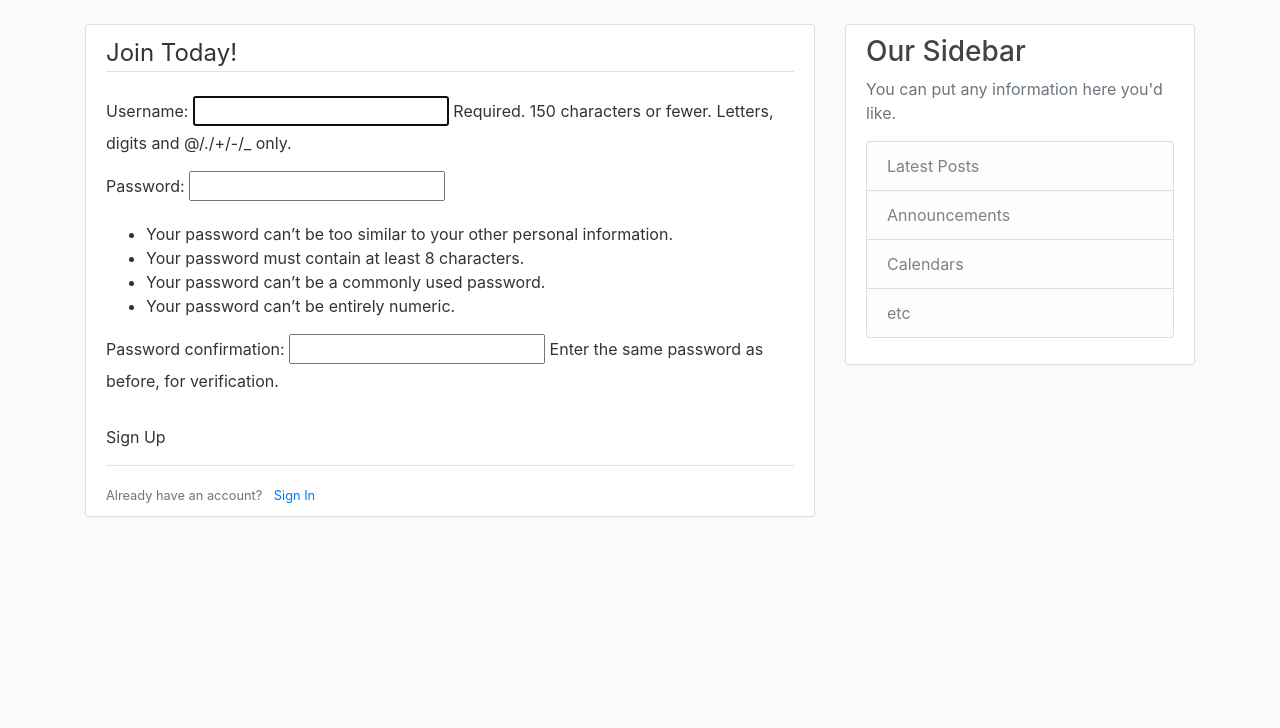
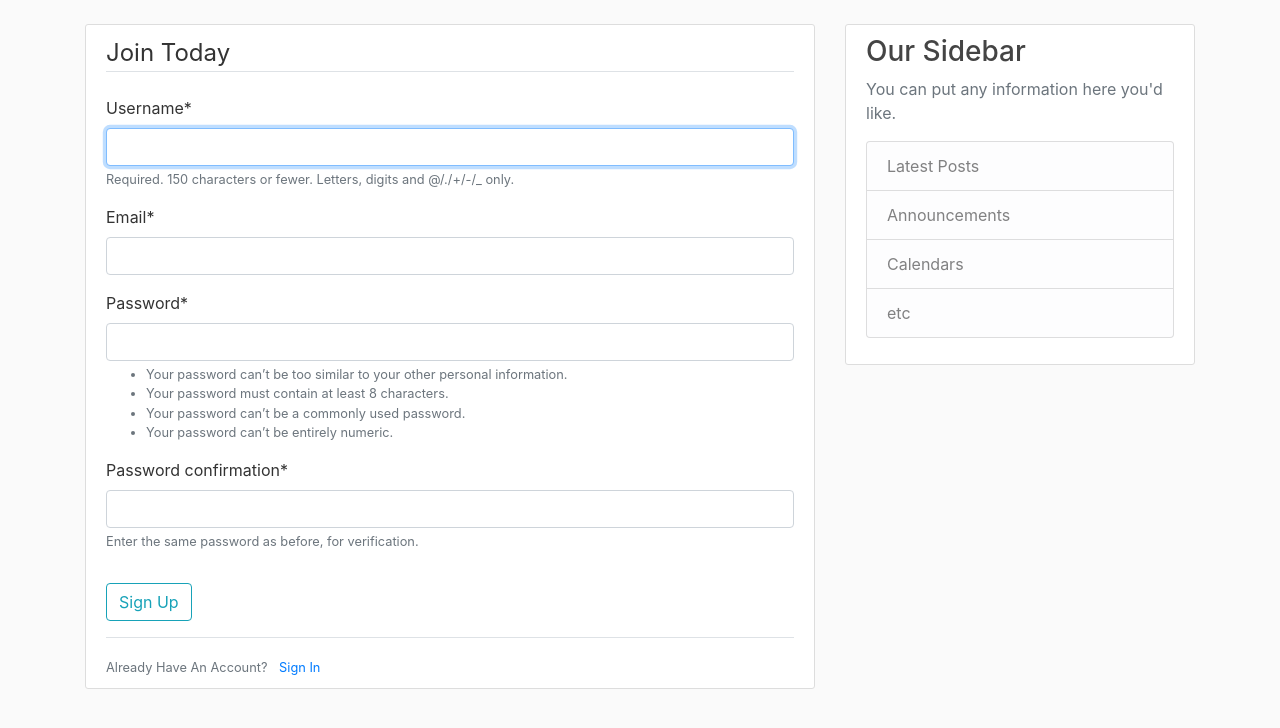
Before and after one commit to wolfseccyber/BooBook, a Django app: page /register/ in a window 1280 px wide. Shown: the part 56-784 px from the top of the page. Run offline with Django 3.2, Linux system fonts and the light colour scheme; some libraries are stand-ins or nearby versions.

Commit message:
added registration page

```diff
--- a/boobook/settings.py
+++ b/boobook/settings.py
@@ -35,6 +35,7 @@ INSTALLED_APPS = [
     'jazzmin',
     'blog.apps.BlogConfig',
     'users.apps.UsersConfig',
+    'crispy_forms',
     'django.contrib.admin',
     'django.contrib.auth',
     'django.contrib.contenttypes',
@@ -123,5 +124,6 @@ USE_TZ = True
 
 STATIC_URL = '/static/'
 
+CRISPY_TEMPLATE_PACK='bootstrap4'
 
 django_heroku.settings(locals())
--- a/boobook/urls.py
+++ b/boobook/urls.py
@@ -1,7 +1,6 @@
-"""boobook URL Configuration
-
+"""django_project URL Configuration
 The `urlpatterns` list routes URLs to views. For more information please see:
-    https://docs.djangoproject.com/en/3.1/topics/http/urls/
+    https://docs.djangoproject.com/en/2.1/topics/http/urls/
 Examples:
 Function views
     1. Add an import:  from my_app import views
--- /dev/null
+++ b/users/forms.py
@@ -0,0 +1,11 @@
+from django import forms
+from django.contrib.auth.models import User
+from django.contrib.auth.forms import UserCreationForm
+
+
+class UserRegisterForm(UserCreationForm):
+    email = forms.EmailField()
+
+    class Meta:
+        model = User
+        fields = ['username', 'email', 'password1', 'password2']
--- a/users/templates/users/register.html
+++ b/users/templates/users/register.html
@@ -1,19 +1,20 @@
 {% extends "blog/base.html" %}
+{% load crispy_forms_tags %}
 {% block content %}
     <div class="content-section">
         <form method="POST">
             {% csrf_token %}
             <fieldset class="form-group">
-                <legend class="border-bottom mb-4">Join Today!</legend>
-                {{ form.as_p }}
+                <legend class="border-bottom mb-4">Join Today</legend>
+                {{ form|crispy }}
             </fieldset>
-            <div class="form-group"
+            <div class="form-group">
                 <button class="btn btn-outline-info" type="submit">Sign Up</button>
             </div>
         </form>
         <div class="border-top pt-3">
             <small class="text-muted">
-                Already have an account? <a class="ml-2" href="#">Sign In</a>
+                Already Have An Account? <a class="ml-2" href="#">Sign In</a>
             </small>
         </div>
     </div>
--- a/users/views.py
+++ b/users/views.py
@@ -1,16 +1,16 @@
 from django.shortcuts import render, redirect
-from django.contrib.auth.forms import UserCreationForm
 from django.contrib import messages
-
+from .forms import UserRegisterForm
 
 
 def register(request):
     if request.method == 'POST':
-        form = UserCreationForm(request.POST)
+        form = UserRegisterForm(request.POST)
         if form.is_valid():
+            form.save()
             username = form.cleaned_data.get('username')
             messages.success(request, f'Account created for {username}!')
             return redirect('blog-home')
     else:
-        form = UserCreationForm()
+        form = UserRegisterForm()
     return render(request, 'users/register.html', {'form': form})
```
Also changed, not shown: db.sqlite3.
